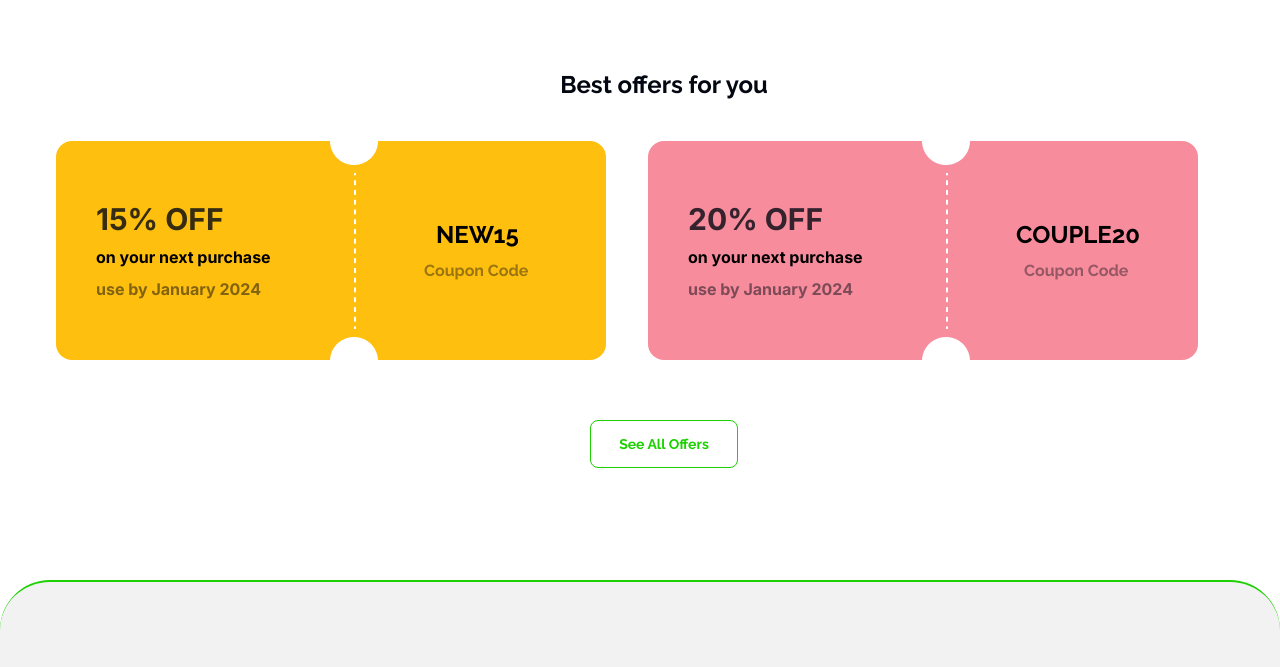
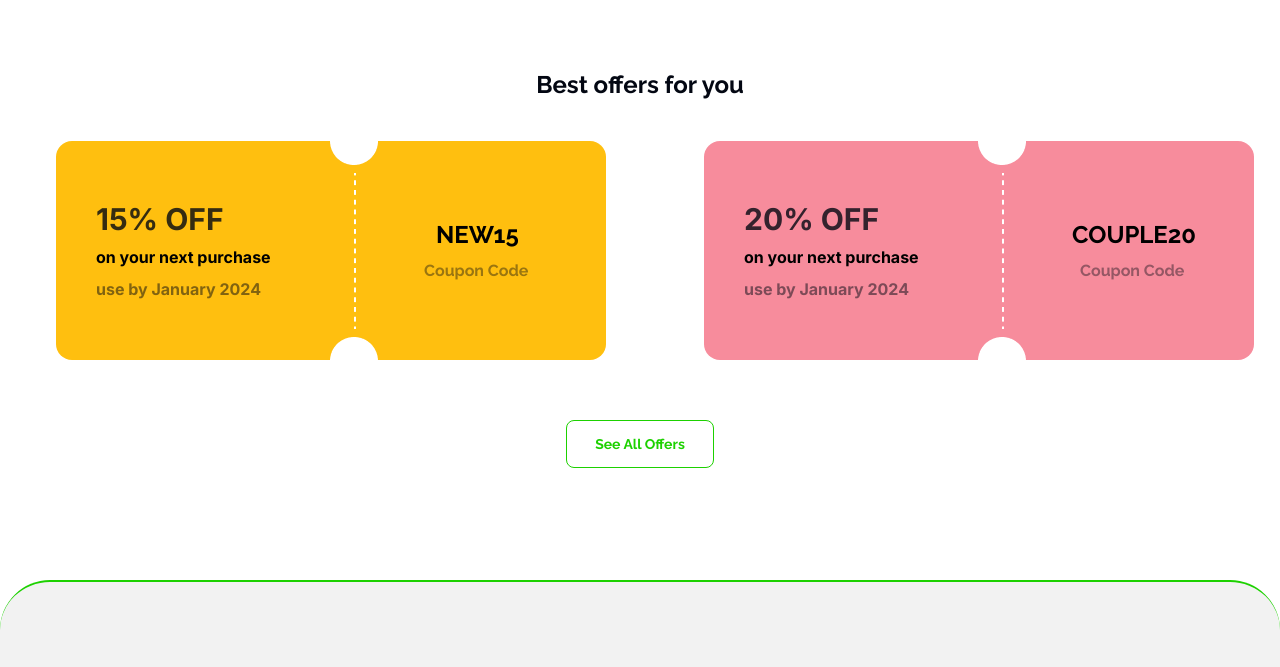
Before and after one commit to Mejerab/Public-Paribahan, a plain HTML site: page index.html in a window 1280 px wide. Shown: the part 603-1270 px from the top of the page. Drawn offline with nearby package versions, Linux system fonts and the light colour scheme.

Commit message:
addded something

```diff
--- a/index.html
+++ b/index.html
@@ -101,9 +101,9 @@
               </div>
             </div>
       </section>
-      <section id="cupon-section" class="lg:mt-28 mt-44 text-center font-bold text-3xl inter text-black ml-12">
+      <section id="cupon-section" class="lg:mt-28 mt-44 text-center font-bold text-3xl inter text-black mx-12">
           <h3 class="text-2xl text-[#030712] raleway">Best offers for you</h3>
-            <div class="cupon grid lg:grid-cols-2 grid-cols-1 lg:gap-x-32 mr-40">
+            <div class="cupon grid lg:grid-cols-2 grid-cols-1 lg:gap-x-32">
               <div class="cupon-1 text-left w-[550px] bg-[#FFBF0F] pl-10 grid grid-cols-3 h-[219px] rounded-2xl my-10 ml-2">
                 <div class="cupon-text my-auto inter">
                   <h4 class="text-3xl font-bold text-[#030712cc]">15% OFF</h4>
```
